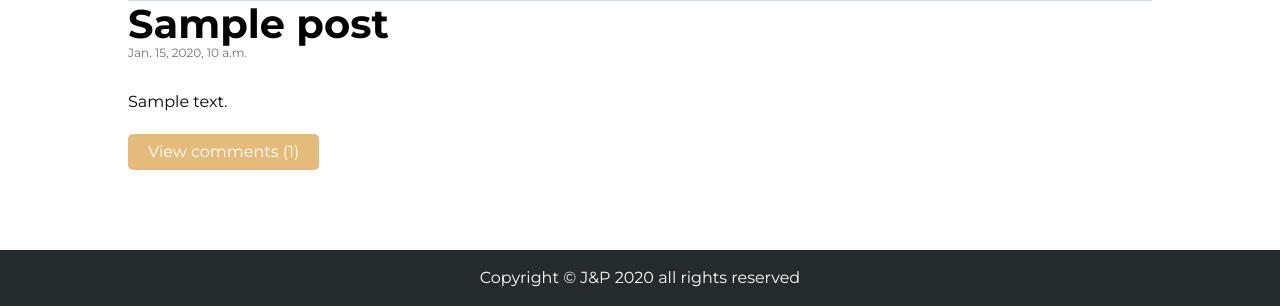
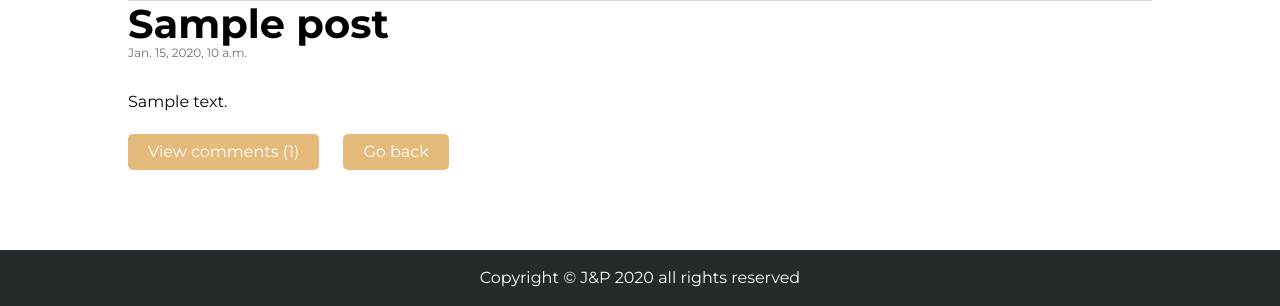
Before and after one commit to KSzostko/Django-Blog, a Django app: page /post/1/ in a window 1280 px wide. Shown: the part 1444-1750 px from the top of the page. Run offline with Django 3.2, Linux system fonts and the light colour scheme; tables that the repository leaves empty hold one stand-in row (values such as "Sample post"); grey boxes marked "Sample" are stand-in pictures; data that the repository does not hold is empty.

Commit message:
added buttons for going back on a few pages

```diff
--- a/app/static/app/css/style.css
+++ b/app/static/app/css/style.css
@@ -399,6 +399,10 @@ footer {
     margin-bottom: 20px;
 }
 
+.post__back {
+    margin-left: 20px;
+}
+
 .info {
     font-size: 30px;
     text-align: center;
@@ -474,3 +478,7 @@ footer {
     text-align: left;
     margin-bottom: 20px;
 }
+
+.comments__button {
+    margin-top: 60px;
+}
--- a/app/templates/comment_list.html
+++ b/app/templates/comment_list.html
@@ -20,6 +20,8 @@
         </div>
     </div>
 
+    <a class="button comments__button" href="{% url 'post_detail' pk=comment.post.pk %}">Go back</a>
+
     {% endfor %}
 
     {% else %}
--- a/app/templates/post_detail.html
+++ b/app/templates/post_detail.html
@@ -16,6 +16,8 @@
     <span class="created">{{ object.published_date }}</span>
     <p class="post__text">{{ object.text_content }}</p>
     <a class="button" href="{% url 'comment_list' pk=object.pk %}">View comments ({{ object.comment_set.count }})</a>
+    <a class="button post__back" href="{% url 'blog_detail' pk=object.blog.pk %}">Go back</a>
 </article>
 
+
 {% endblock %}
```
